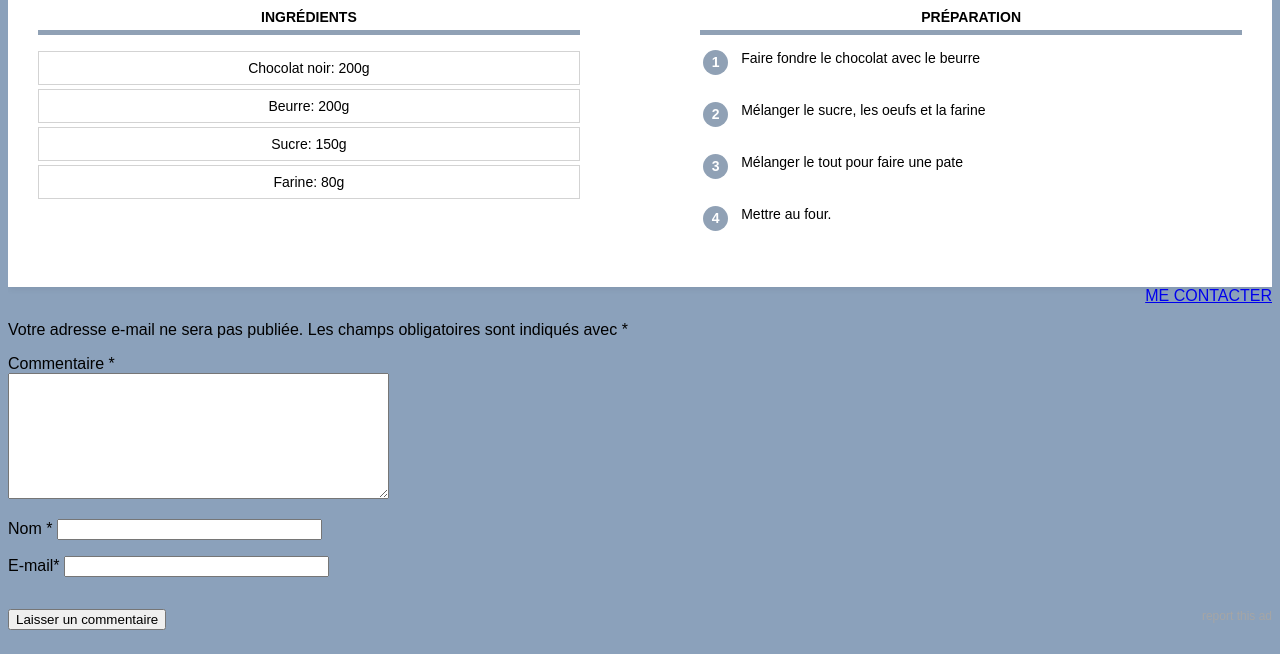
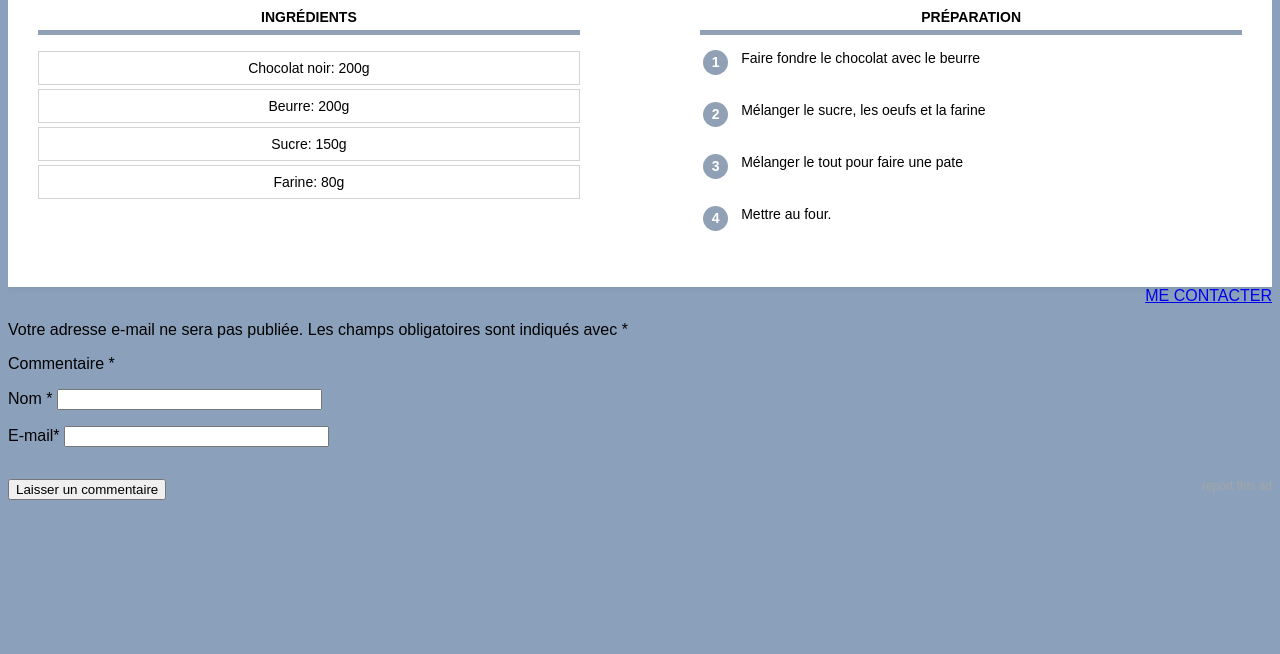
Before and after one commit to Chef-2023/topchefcuisine.github.io, a plain HTML site: page index.html in a window 1280 px wide. Shown: the part 872-1526 px from the top of the page. After the commit the page ends 1396 px from the top, so only its background shows below. Drawn offline with Linux system fonts and the light colour scheme; a script that the page names is missing.

Commit message:
Add files via upload

```diff
--- a/index.html
+++ b/index.html
@@ -125,7 +125,7 @@
             <p class="comment-notes"><span id="email-notes">Votre adresse e-mail ne sera pas publiée.</span>
                 <span class="required-field-message">Les champs obligatoires sont indiqués avec <span class="required">*</span></span></p>
                 <p class="comment-form-comment"><label for="comment">Commentaire <span class="required">*</span></label><br>
-                <textarea autocomplete="new-password" id="comment" name="j4eea5eda8" cols="45" rows="8" maxlength="65525" required=""></textarea>
+                <!---<textarea autocomplete="new-password" id="comment" name="j4eea5eda8" cols="45" rows="8" maxlength="65525" required=""></textarea>-->
                 <textarea id="addb671c5bd5b2f7ea66f9ae3b741a56" aria-label="hp-comment" aria-hidden="true" name="comment" autocomplete="new-password" style="padding:0!important;clip:rect(1px,1px,1px,1px)!important;position:absolute!important;white-space:nowrap!important;height:1px!important;width:1px!important;overflow:hidden!important" tabindex="-1"></textarea>
                 <script ez-screx="true">document.getElementById("comment").setAttribute("id","addb671c5bd5b2f7ea66f9ae3b741a56");document.getElementById("j4eea5eda8").setAttribute("id","comment");</script></p><p class="comment-form-author"><label for="author">Nom <span class="required">*</span></label> <input id="author" name="author" size="30" maxlength="245" autocomplete="name" required=""></p>
                 <p class="comment-form-email"><label for="email">E-mail<span class="required">*</span></label> <input id="email" name="email" type="email" size="30" maxlength="100" aria-describedby="email-notes" autocomplete="email" required=""></p>
```
